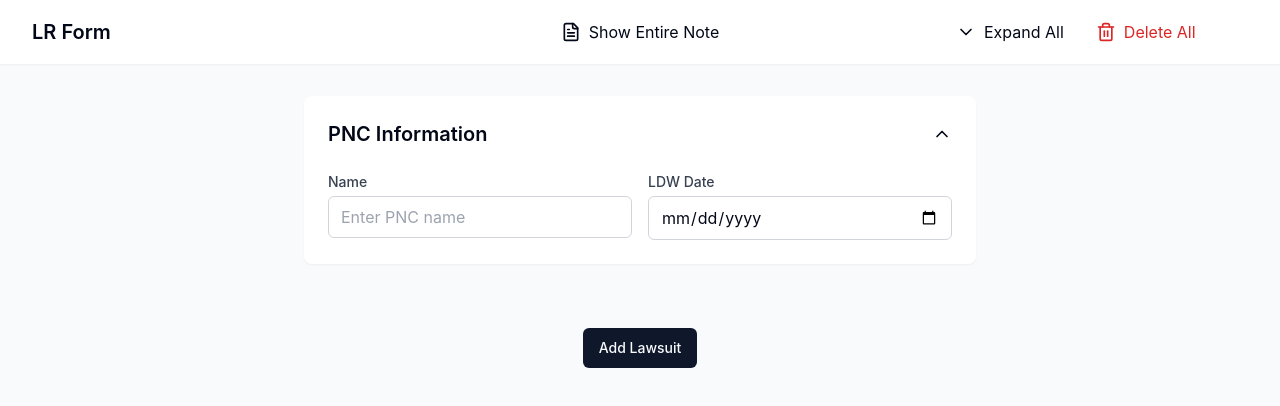
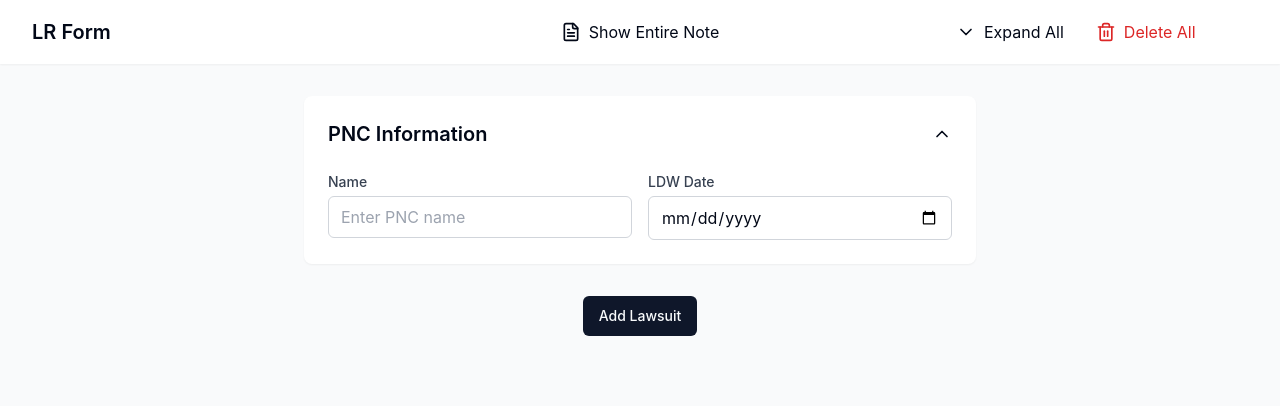
Before and after one commit to Gevork-Manukyan/LR-Form, a React (Vite) app: page / in a window 1280 px wide. Shown: the top 406 px of the page. Built offline with nearby package versions, Linux system fonts and the light colour scheme.

Commit message:
refactor PNCForm to accept validation prop and update App component to manage validation state

```diff
--- a/src/App.tsx
+++ b/src/App.tsx
@@ -2,9 +2,11 @@ import { Navbar } from './components/ui/Navbar';
 import { LawsuitList } from './components/LawsuitList';
 import { PNCForm } from './components/PNCForm';
 import { useLawsuitManager } from './hooks/useLawsuitManager';
+import { useState } from 'react';
 
 export default function App() {
-  const { lawsuitIds, expandedLawsuitId, isAllCollapsed, showValidation, setShowValidation, handleAddLawsuit, handleRemoveLawsuit, handleCollapseAll, handleDeleteAll } = useLawsuitManager();
+  const [showValidation, setShowValidation] = useState(false);
+  const { lawsuitIds, expandedLawsuitId, isAllCollapsed, handleAddLawsuit, handleRemoveLawsuit, handleCollapseAll, handleDeleteAll } = useLawsuitManager();
 
   return (
     <div className="min-h-screen bg-gray-50">
@@ -14,8 +16,8 @@ export default function App() {
         onDeleteAll={handleDeleteAll}
         onShowValidation={setShowValidation}
       />
-      <PNCForm className="mt-8" />
       <div className="max-w-7xl mx-auto px-4 sm:px-6 lg:px-8 py-8">
+        <PNCForm shouldShowValidation={showValidation} />
         <LawsuitList
           lawsuitIds={lawsuitIds}
           expandedLawsuitId={expandedLawsuitId}
--- a/src/components/Lawsuit.tsx
+++ b/src/components/Lawsuit.tsx
@@ -89,8 +89,6 @@ export default function Lawsuit({ id, onRemove, isCollapsed: externalIsCollapsed
   useEffect(() => {
     if (shouldShowValidation && !validateForm(formData, ldwDate)) {
       setShowValidation(true);
-    } else {
-      setShowValidation(false);
     }
   }, [shouldShowValidation, formData, ldwDate]);
 
--- a/src/components/PNCForm.tsx
+++ b/src/components/PNCForm.tsx
@@ -4,9 +4,10 @@ import { usePNCInfoStore } from '../store/pncInfoStore';
 
 interface PNCFormProps {
   className?: string;
+  shouldShowValidation?: boolean;
 }
 
-export function PNCForm({ className = '' }: PNCFormProps) {
+export function PNCForm({ className = '', shouldShowValidation = false }: PNCFormProps) {
   const [isExpanded, setIsExpanded] = useState(true);
   const { pncInfo, updatePNCInfo } = usePNCInfoStore();
 
@@ -20,8 +21,10 @@ export function PNCForm({ className = '' }: PNCFormProps) {
     updatePNCInfo({ ...pncInfo, ldwDate: newDate });
   };
 
+  const isInvalid = shouldShowValidation && (!pncInfo.name || !pncInfo.ldwDate);
+
   return (
-    <div className={`w-full max-w-2xl mx-auto bg-white rounded-lg shadow-sm mb-8 ${className}`}>
+    <div className={`w-full max-w-2xl mx-auto bg-white rounded-lg shadow-sm mb-8 ${isInvalid ? 'border-2 border-red-500' : ''} ${className}`}>
       <button
         onClick={() => setIsExpanded(!isExpanded)}
         className="w-full flex items-center justify-between p-6 hover:bg-gray-100 rounded-t-lg"
--- a/src/components/ui/Navbar.tsx
+++ b/src/components/ui/Navbar.tsx
@@ -23,11 +23,13 @@ export function Navbar({ onCollapseAll, isAllCollapsed, onDeleteAll, onShowValid
   const { pncInfo } = usePNCInfoStore();
 
   const handleShowNotes = () => {
-    const allValid = lawsuitOrder.every(id => {
-      const isValid = validateForm(lawsuits[id], pncInfo.ldwDate)
-      // if (!isValid) console.log(pncInfo);
-      return isValid;
-    });
+    if (!pncInfo.name || !pncInfo.ldwDate) {
+      setShowToast(true);
+      onShowValidation(true);
+      return;
+    }
+
+    const allValid = lawsuitOrder.every(id => validateForm(lawsuits[id], pncInfo.ldwDate));
     if (allValid) {
       setShowNotesModal(true);
       onShowValidation(false);
```
